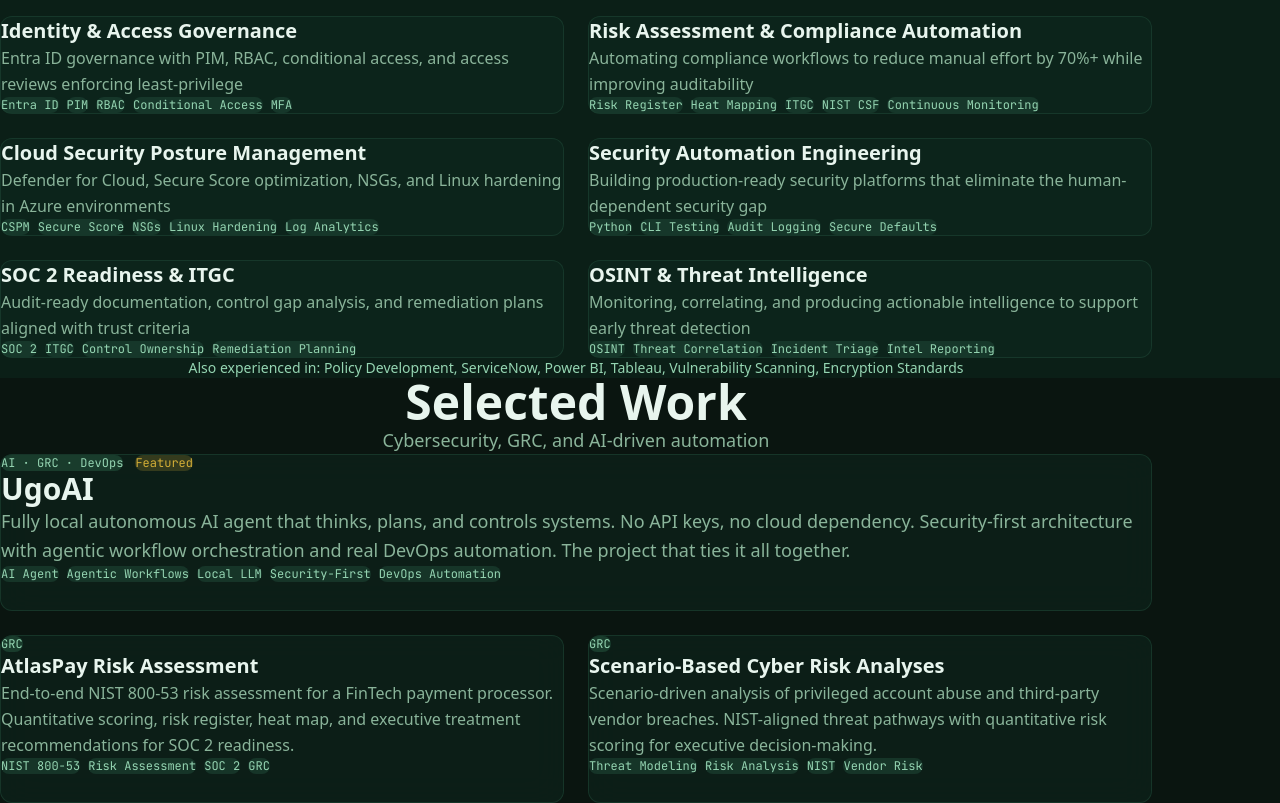
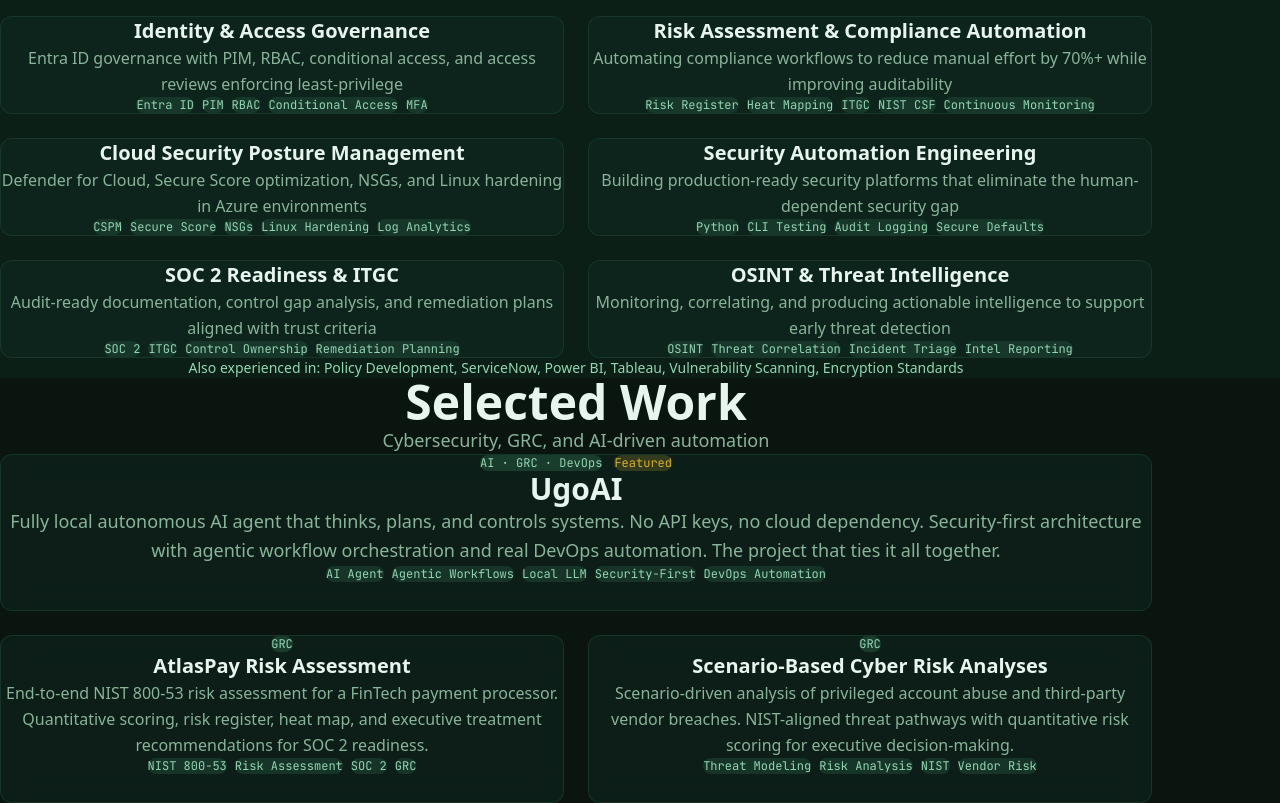
Before and after one commit to ijeziermf/portfolio, a Next.js app: page /portfolio/ in a window 1280 px wide. Shown: the part 1040-1843 px from the top of the page. Built offline with nearby package versions, Linux system fonts and the light colour scheme.

Commit message:
fix: center all sections on desktop - expertise cards, projects, about, contact

```diff
--- a/src/components/Portfolio.tsx
+++ b/src/components/Portfolio.tsx
@@ -224,7 +224,7 @@
 
   return (
     <section ref={ref} className="py-32 px-6 bg-[#0B1F17]">
-      <div className="max-w-6xl mx-auto">
+      <div className="max-w-6xl mx-auto text-center">
         <motion.div
           initial={{ opacity: 0, y: 20 }}
           animate={isInView ? { opacity: 1, y: 0 } : {}}
@@ -243,12 +243,12 @@
               initial={{ opacity: 0, y: 30 }}
               animate={isInView ? { opacity: 1, y: 0 } : {}}
               transition={{ duration: 0.5, delay: i * 0.1 }}
-              className="group relative p-8 glass rounded-xl border-l-4 border-[#D4AF37]/60 hover:border-[#D4AF37] transition-all duration-300 hover:shadow-lg hover:shadow-[#D4AF37]/10"
+              className="group relative p-8 glass rounded-xl border-l-4 border-[#D4AF37]/60 hover:border-[#D4AF37] transition-all duration-300 hover:shadow-lg hover:shadow-[#D4AF37]/10 text-center"
               whileHover={{ y: -4 }}
             >
               <h3 className="text-xl font-semibold text-[#E8F5EE] mb-3">{comp.title}</h3>
               <p className="text-[#8AB49A] mb-6 leading-relaxed">{comp.descriptor}</p>
-              <div className="flex flex-wrap gap-2 pt-2">
+              <div className="flex flex-wrap gap-2 pt-2 justify-center">
                 {comp.tags.map(tag => (
                   <span
                     key={tag}
@@ -293,7 +293,7 @@
       transition={{ duration: 0.6, delay: index * 0.1 }}
       onMouseEnter={() => setHovered(true)}
       onMouseLeave={() => setHovered(false)}
-      className={`block relative p-8 rounded-xl glass border border-[#1E4535] hover:border-[#D4AF37]/50 transition-all duration-500 group overflow-hidden ${
+      className={`block relative p-8 rounded-xl glass border border-[#1E4535] hover:border-[#D4AF37]/50 transition-all duration-500 group overflow-hidden text-center ${
         featured ? 'md:col-span-2' : ''
       }`}
       style={{
@@ -310,7 +310,7 @@
 
       <div className="relative">
         {/* Tags flow normally at top of card - no absolute positioning */}
-        <div className="flex items-center gap-3 mb-4 mt-1 ml-1">
+        <div className="flex items-center gap-3 mb-4 justify-center">
           <span className="px-3 py-1 bg-[#2D6A4F]/40 text-[#95D5B2] text-xs rounded-full font-mono">
             {project.category}
           </span>
@@ -333,7 +333,7 @@
           {project.summary}
         </p>
 
-        <div className="flex flex-wrap gap-2 mb-6">
+        <div className="flex flex-wrap gap-2 mb-6 justify-center">
           {project.tags.map(tag => (
             <span
               key={tag}
@@ -348,7 +348,7 @@
           initial={{ opacity: 0, x: -20 }}
           animate={{ opacity: hovered ? 1 : 0, x: hovered ? 0 : -20 }}
           transition={{ duration: 0.3 }}
-          className="flex items-center gap-2 text-[#D4AF37] font-medium"
+          className="flex items-center gap-2 text-[#D4AF37] font-medium justify-center"
         >
           <span>View Project</span>
           <span className="text-lg">→</span>
@@ -367,7 +367,7 @@
 
   return (
     <section id="projects" ref={ref} className="py-32 px-6 bg-[#0a1510]">
-      <div className="max-w-6xl mx-auto">
+      <div className="max-w-6xl mx-auto text-center">
         <motion.div
           initial={{ opacity: 0, y: 20 }}
           animate={isInView ? { opacity: 1, y: 0 } : {}}
```
